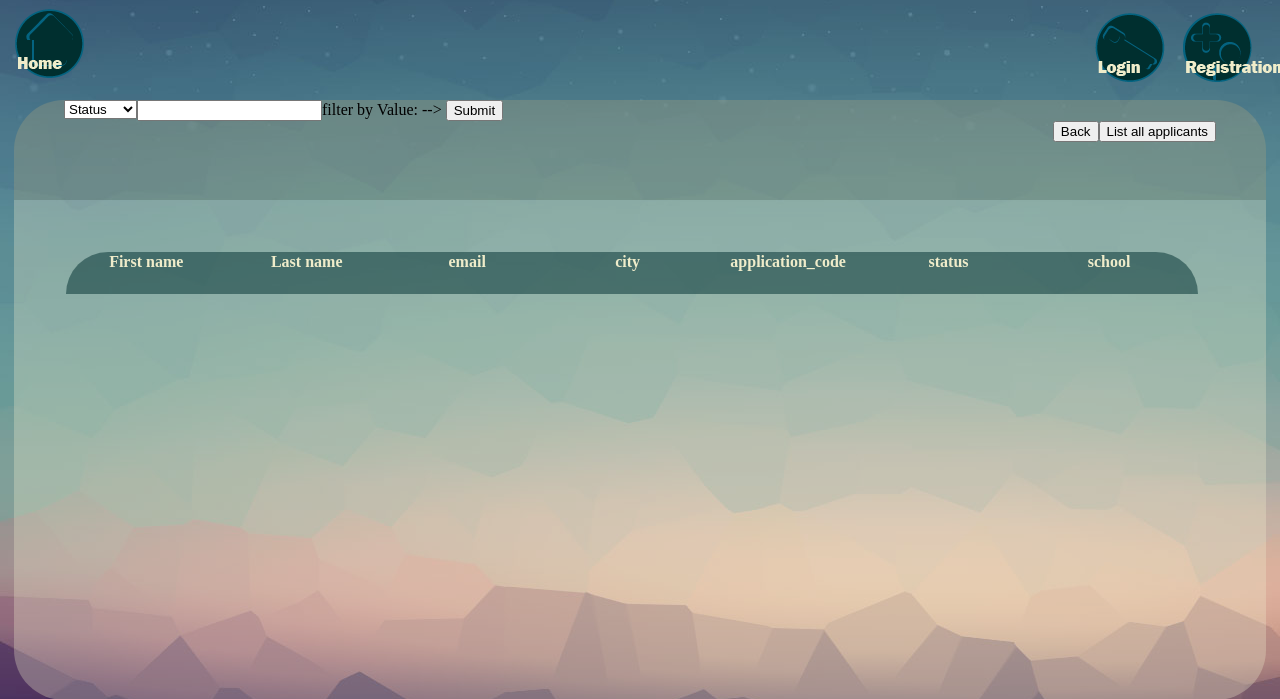
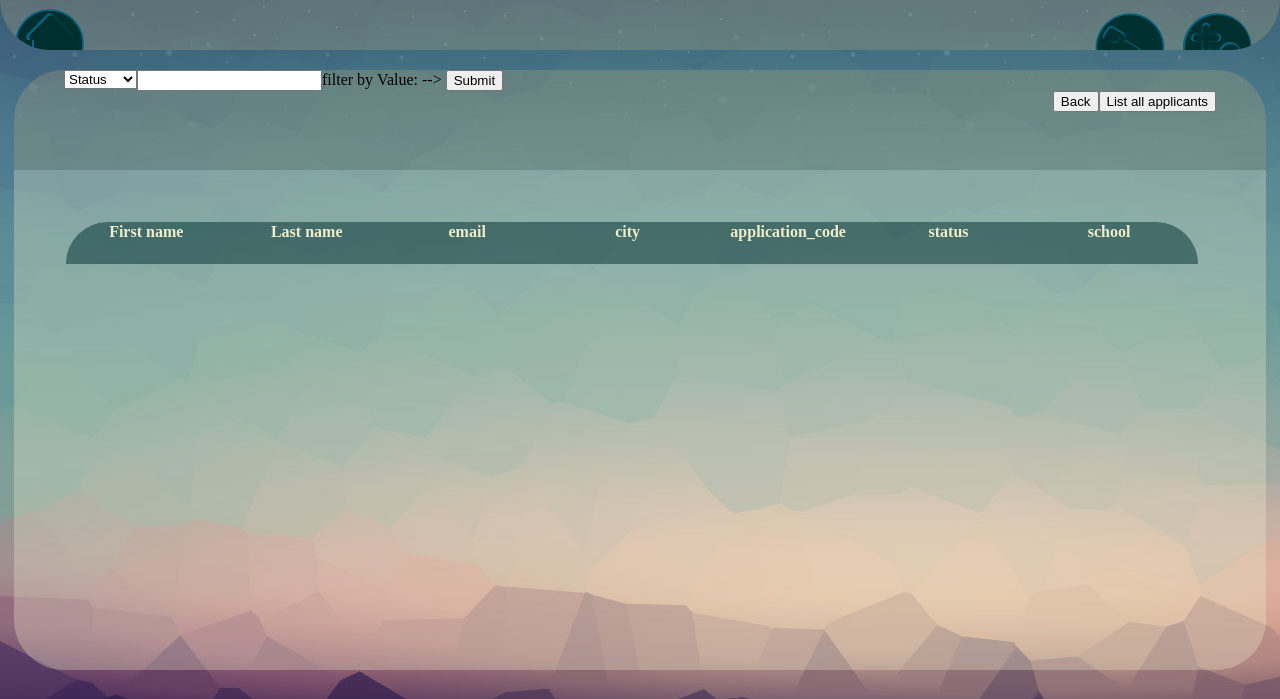
Before and after one commit to handriss/new_school_system, a Flask app: template templates/list_menu.html in a window 1280 px wide. Shown: the top 699 px of the page. Run offline with Flask 2, Linux system fonts and the light colour scheme; the template is opened without the code that fills it, so the values that code supplies are empty; parts of the project's set-up code (start-up, migrations or seed data) failed here and were passed over.

Commit message:
css changed

```diff
--- a/static/css/style.css
+++ b/static/css/style.css
@@ -58,12 +58,13 @@ div.button-group {
 
 nav {
     float: top;
-    height: 100px;
-    margin-bottom: 40px;
-    margin: 0px;
+    height: 50px;
+    margin-bottom: 20px;
+    border-bottom-left-radius: 50px;
+    border-bottom-right-radius: 50px;
     padding-left: 0px;
     padding-right: 0px;
-    background-color: rgba(167, 163, 126, 0);
+    background-color: rgba(167, 163, 126, 0.32);
     overflow: hidden;
     width:100%;
     min-width: 650px;
@@ -113,6 +114,7 @@ tbody td, thead th {
     width: 14%;  /* 19% is less than (100% / 5 cols) = 20% */
     float: left;
     text-align: center;
+    vertical-align: middle;
     height: 40px;
     border: solid 0px rgba(0, 47, 47, 0.32);
 }
```
